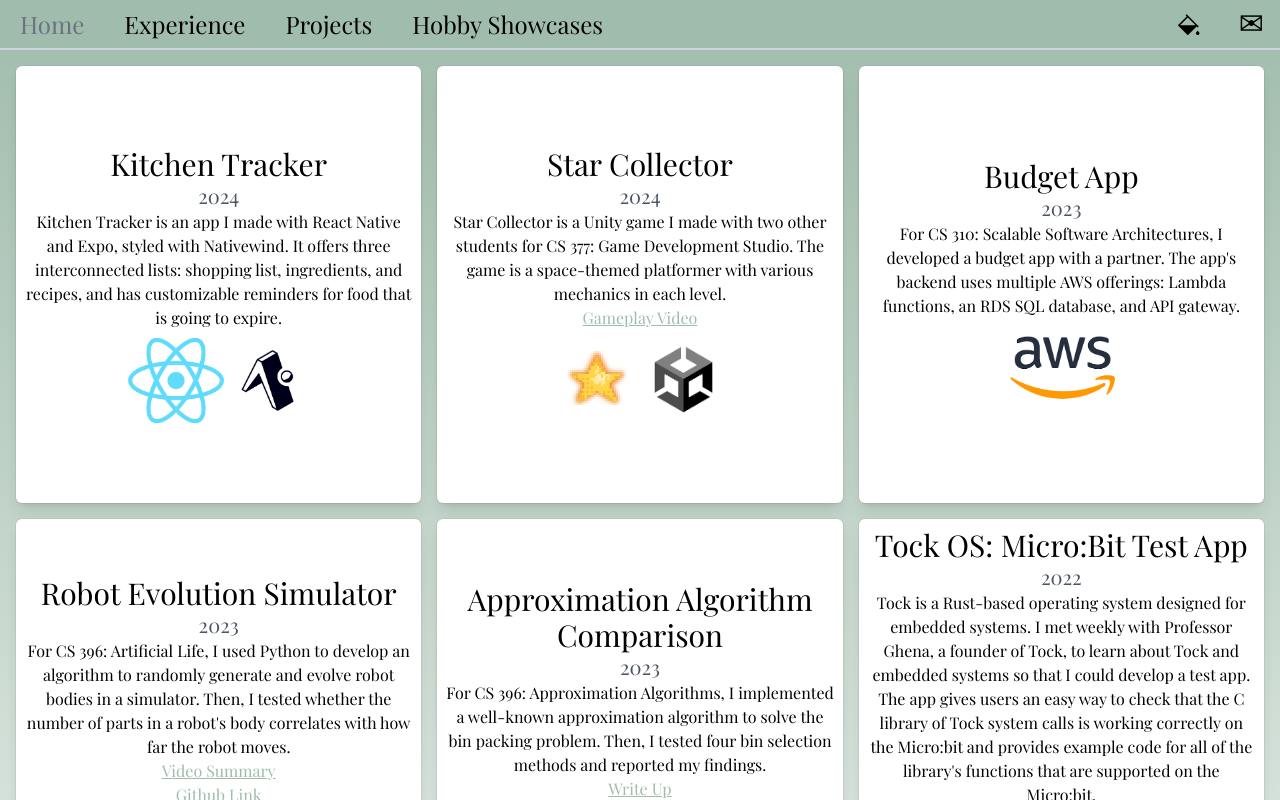
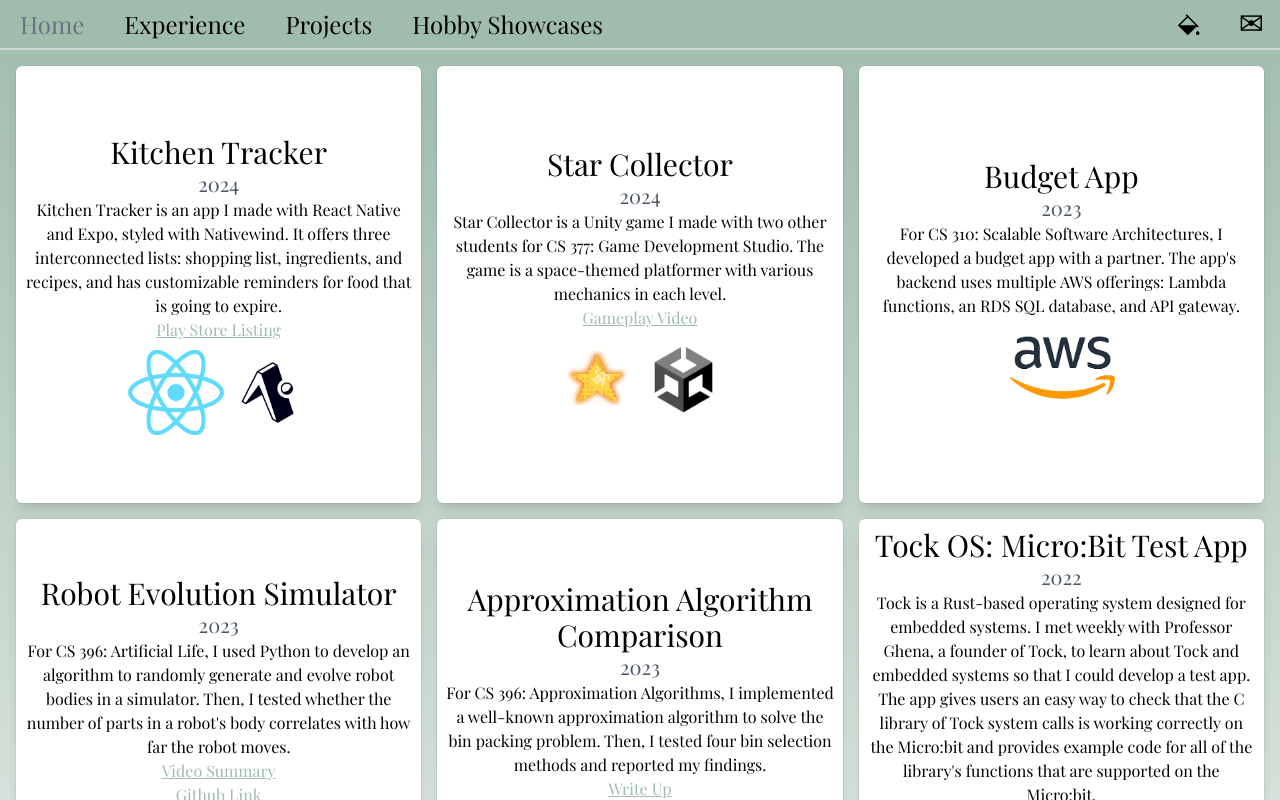
Before and after one commit to qpalzmz112/qpalzmz112.github.io, a Next.js app: page /projects in a window 1280 px wide. Shown: the top 800 px of the page. Built offline with nearby package versions, Linux system fonts and the light colour scheme.

Commit message:
Added link

```diff
--- a/src/app/projects/projects-info.js
+++ b/src/app/projects/projects-info.js
@@ -30,6 +30,9 @@ let projects = [
     desc: "Kitchen Tracker is an app I made with React Native and Expo, styled with Nativewind. It offers three interconnected lists: shopping list, ingredients, and recipes, and has customizable reminders for food that is going to expire.",
     baseIconPath: "/project-icons/kitchen-tracker/",
     iconNames: ["react-native.png", "expo.png"],
+    link1:
+      "https://play.google.com/store/apps/details?id=com.qpalzm112.PantryManager&pli=1",
+    link1Text: "Play Store Listing",
   }),
   new Project({
     title: "Star Collector",
```
